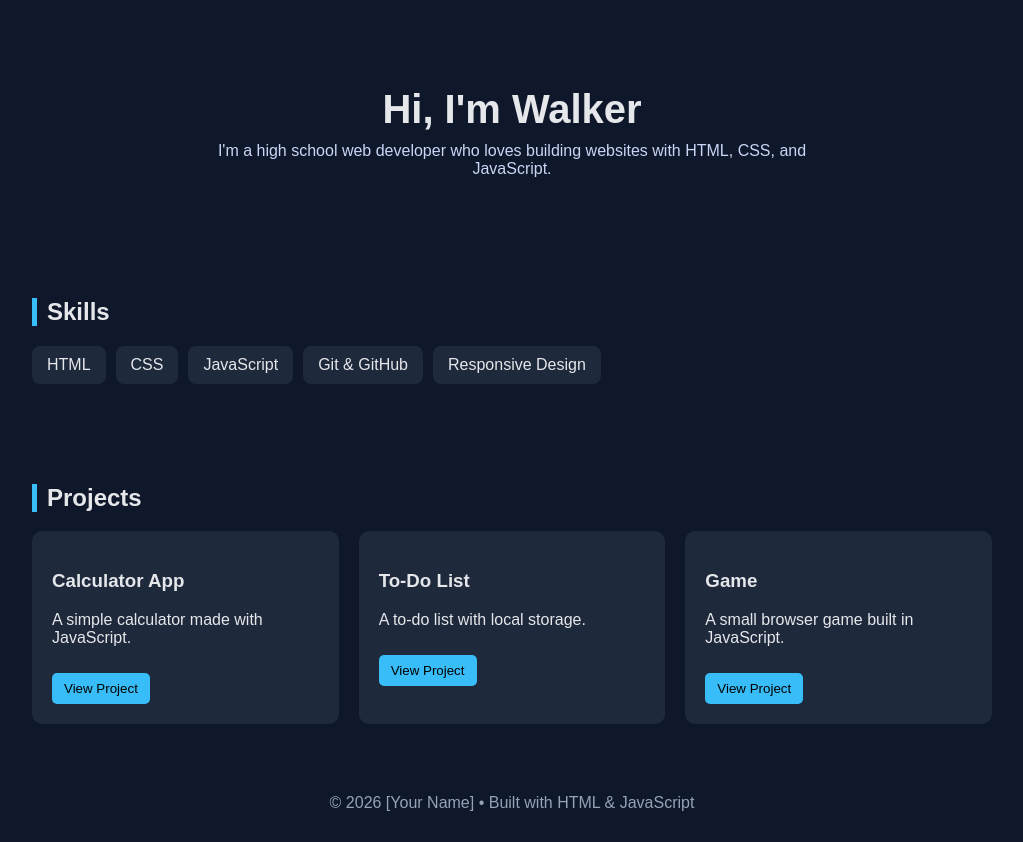
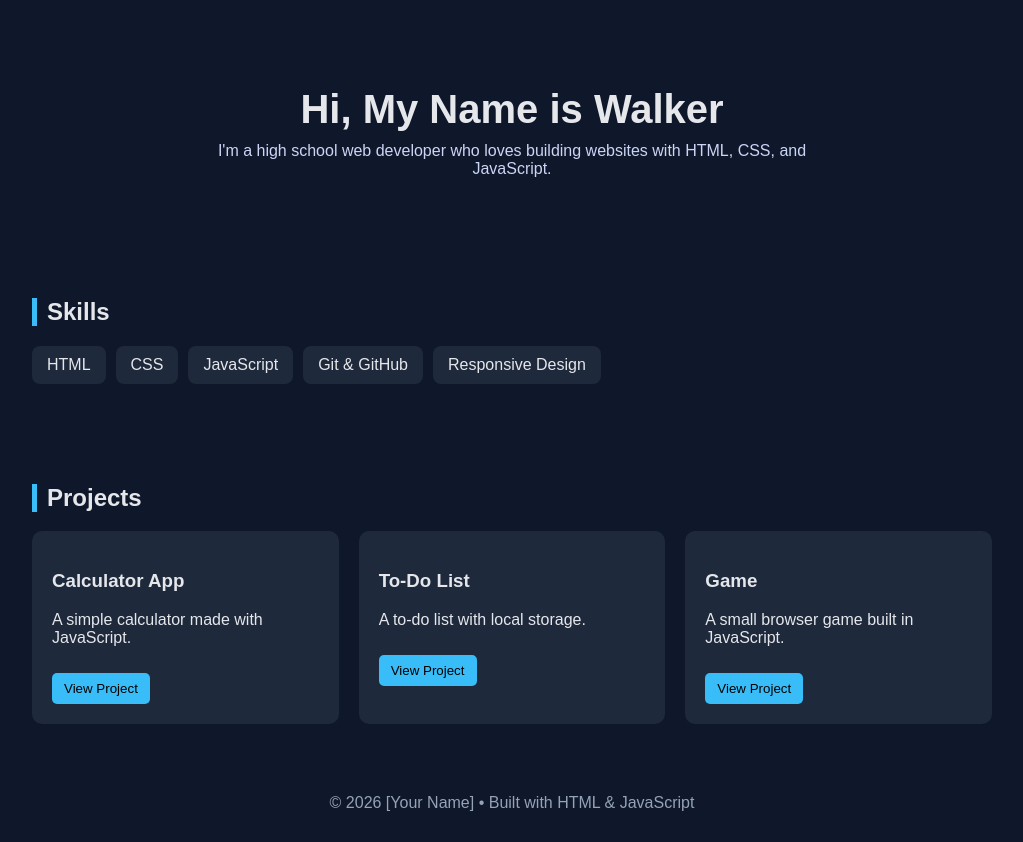
Before and after one commit to WRB2025/WRB2025.github.io, a plain HTML site: page index.html in a window 1280 px wide. Shown: the whole page, without its empty margins (128-1151 px from the left). Drawn offline with Linux system fonts and the light colour scheme.

Commit message:
Update index.html

```diff
--- a/index.html
+++ b/index.html
@@ -100,7 +100,7 @@
 <body>
 
   <header>
-    <h1>Hi, I'm Walker</h1>
+    <h1>Hi, My Name is Walker</h1>
     <p>
       I'm a high school web developer who loves building websites
       with HTML, CSS, and JavaScript.
```
